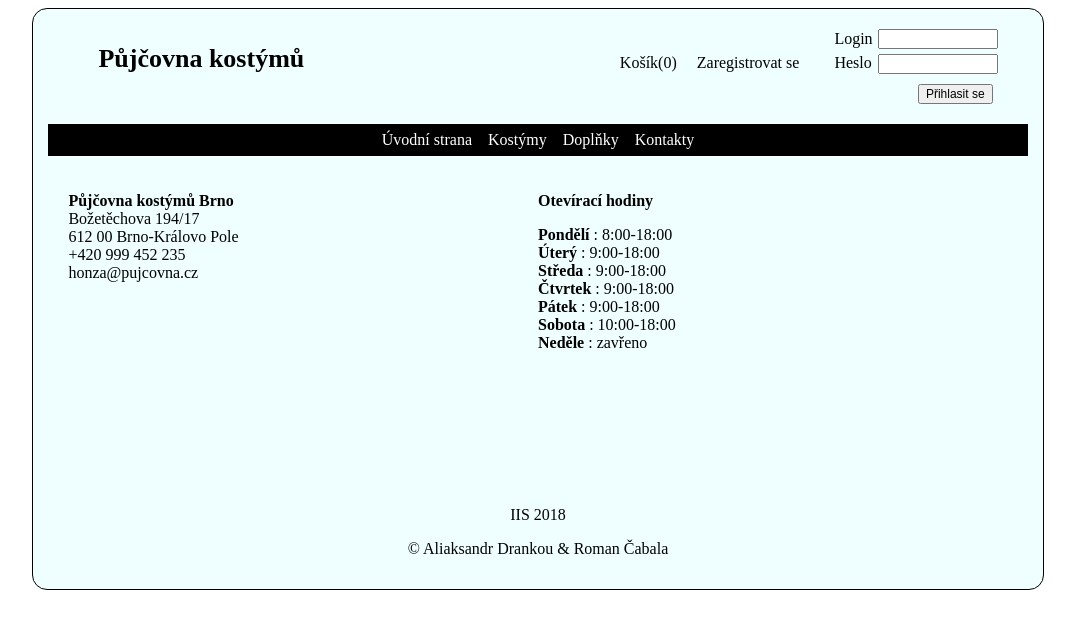
After one commit to drankou/IIS-projekt, a PHP site: page /contacts.php in a window 1280 px wide. The commit adds this page. Shown: the top 629 px of the page, without its empty margins (102-1177 px from the left). Run offline with PHP 8.4, Linux system fonts and the light colour scheme.

Commit message:
*added* contacts but its ugly

```diff
--- a/common.php
+++ b/common.php
@@ -67,7 +67,7 @@ function make_header($title)
                 <li><a href="index.php">Úvodní strana</a></li>
                 <li><a href="costumes.php">Kostýmy</a></li>
                 <li><a href="accessories.php">Doplňky</a></li>
-                <li><a href="#">Kontakty</a></li>
+                <li><a href="contacts.php">Kontakty</a></li>
             </ul>
         </div>
     <?php
--- /dev/null
+++ b/contacts.php
@@ -0,0 +1,34 @@
+<?php
+require "common.php";
+require "db_init.php";
+
+make_header("Kostýmy");
+?>
+<div class="add-contacts-container">
+    <div class="add-item">
+	<p ><b>Půjčovna kostýmů Brno</b><br>
+	Božetěchova 194/17<br>
+ 	612 00 Brno-Královo Pole<br>
+ 	+420 999 452 235<br>
+	honza@pujcovna.cz</p>
+
+
+
+	</div>
+	<div class="add-item">
+	<p> <b> Otevírací hodiny</b>
+	<p> <b>Pondělí </b> : 8:00-18:00 <br>
+	<b> Úterý</b> : 9:00-18:00 	<br>
+	<b> Středa </b>: 9:00-18:00 <br>
+	<b> Čtvrtek</b> : 9:00-18:00 <br>
+	<b>Pátek</b> : 9:00-18:00 	<br>
+	<b>Sobota</b> : 10:00-18:00 <br>
+	<b>Neděle </b>: zavřeno </p>
+	</div>
+</div>
+
+
+
+<?php
+make_footer();
+?>
--- a/css/styles.css
+++ b/css/styles.css
@@ -367,3 +367,10 @@ background-color: #FFD2D2;
     height: 700px;
     padding: 20px;
 }
+
+.add-contacts-container{
+    height: 200px;
+    width: 100%;
+    overflow: hidden;
+    padding: 20px;
+}
```
